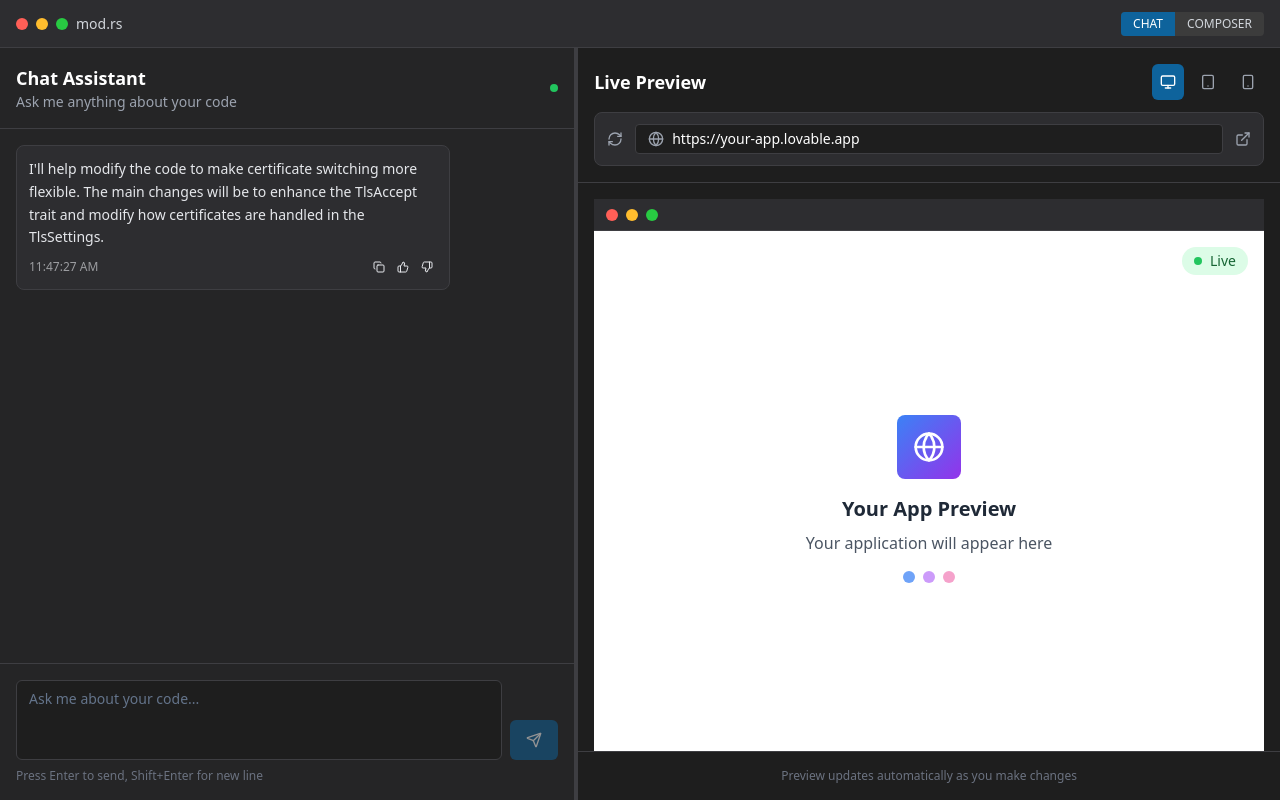
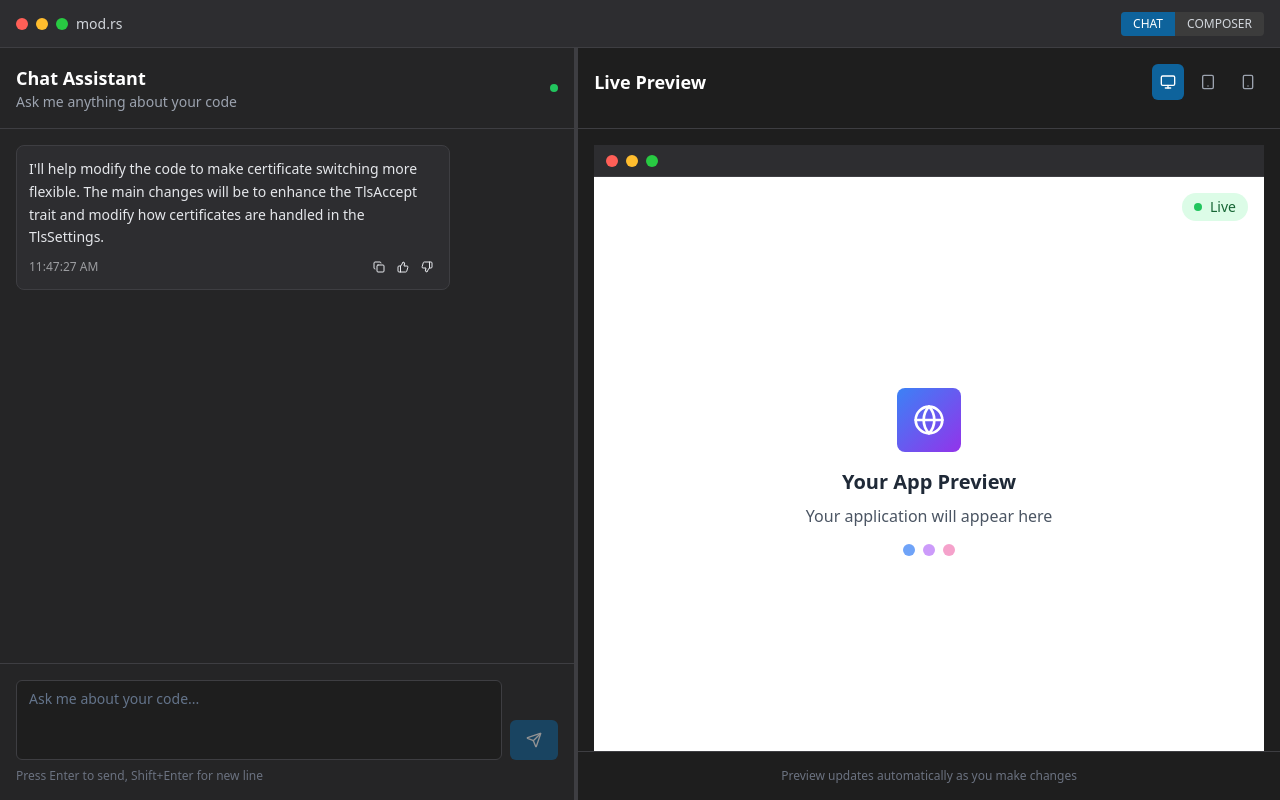
Before and after one commit to CharlesHenrynoah/vive-le-code-chat, a React (Vite) app: page / in a window 1280 px wide. Built offline with nearby package versions, Linux system fonts and the light colour scheme.

Commit message:
Remove element

```diff
--- a/src/components/IDE.tsx
+++ b/src/components/IDE.tsx
@@ -1,11 +1,17 @@
-
 import React, { useState } from 'react';
 import { ChatPanel } from './ChatPanel';
 import { PreviewPanel } from './PreviewPanel';
 import { ResizableHandle, ResizablePanel, ResizablePanelGroup } from '@/components/ui/resizable';
 
+interface Message {
+  id: number;
+  type: 'user' | 'assistant';
+  content: string;
+  timestamp: Date;
+}
+
 const IDE = () => {
-  const [messages, setMessages] = useState([
+  const [messages, setMessages] = useState<Message[]>([
     {
       id: 1,
       type: 'assistant' as const,
@@ -15,7 +21,7 @@ const IDE = () => {
   ]);
 
   const addMessage = (content: string, type: 'user' | 'assistant') => {
-    const newMessage = {
+    const newMessage: Message = {
       id: messages.length + 1,
       type,
       content,
--- a/src/components/PreviewPanel.tsx
+++ b/src/components/PreviewPanel.tsx
@@ -5,7 +5,6 @@ import { RefreshCw, ExternalLink, Smartphone, Tablet, Monitor, Globe } from 'luc
 
 export const PreviewPanel: React.FC = () => {
   const [deviceMode, setDeviceMode] = useState<'desktop' | 'tablet' | 'mobile'>('desktop');
-  const [url, setUrl] = useState('https://your-app.lovable.app');
 
   const getDeviceClass = () => {
     switch (deviceMode) {
@@ -50,25 +49,6 @@ export const PreviewPanel: React.FC = () => {
               <Smartphone className="w-4 h-4" />
             </Button>
           </div>
-        </div>
-
-        {/* Browser Address Bar */}
-        <div className="flex items-center space-x-2 bg-[#2d2d30] rounded-lg p-2 border border-[#3e3e42]">
-          <Button variant="ghost" size="sm" className="p-1 text-gray-400 hover:text-white">
-            <RefreshCw className="w-4 h-4" />
-          </Button>
-          <div className="flex-1 flex items-center bg-[#1e1e1e] rounded px-3 py-1 border border-[#3e3e42]">
-            <Globe className="w-4 h-4 text-gray-400 mr-2" />
-            <input
-              type="text"
-              value={url}
-              onChange={(e) => setUrl(e.target.value)}
-              className="flex-1 bg-transparent text-white text-sm outline-none"
-            />
-          </div>
-          <Button variant="ghost" size="sm" className="p-1 text-gray-400 hover:text-white">
-            <ExternalLink className="w-4 h-4" />
-          </Button>
         </div>
       </div>
 
```
